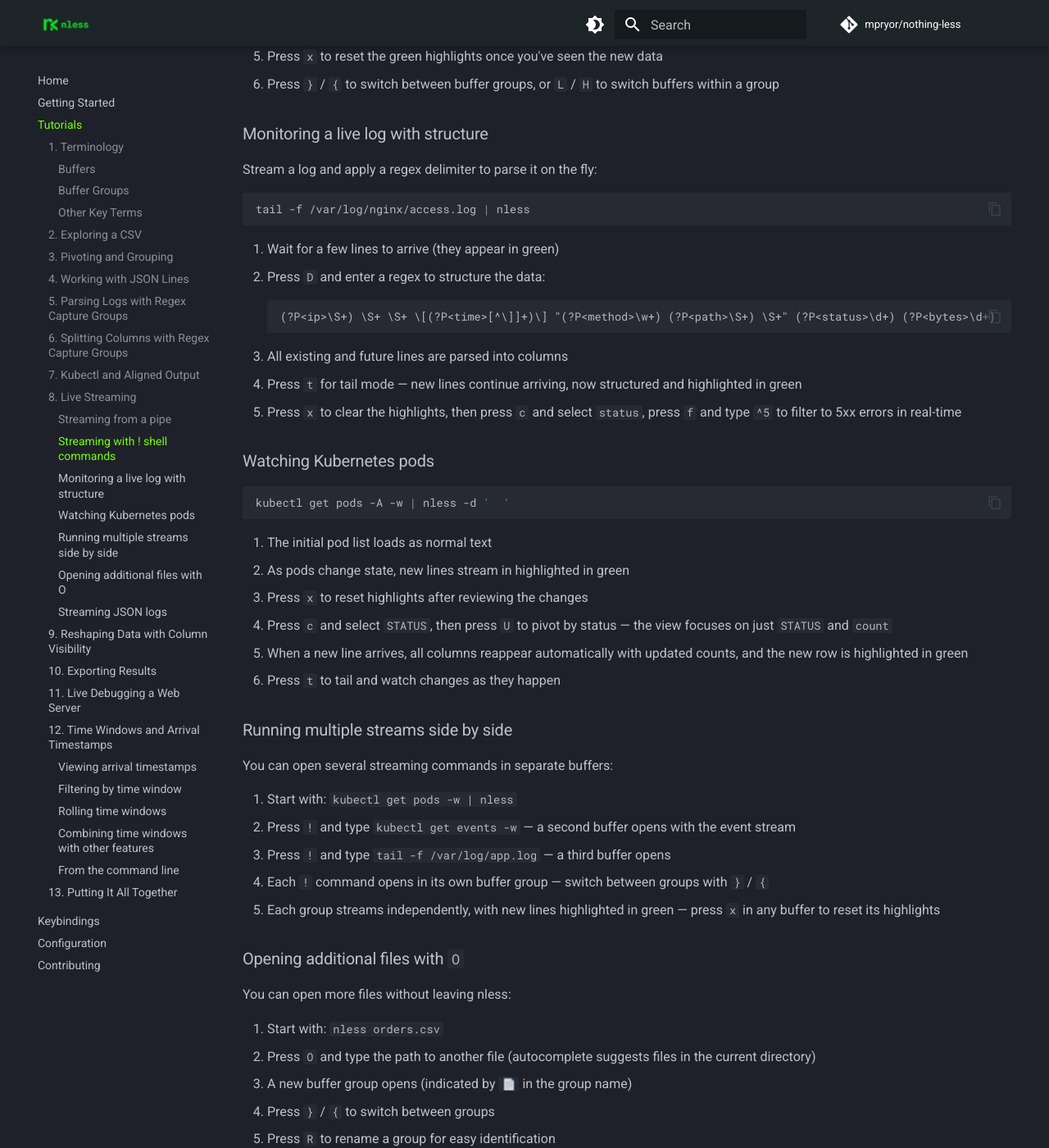
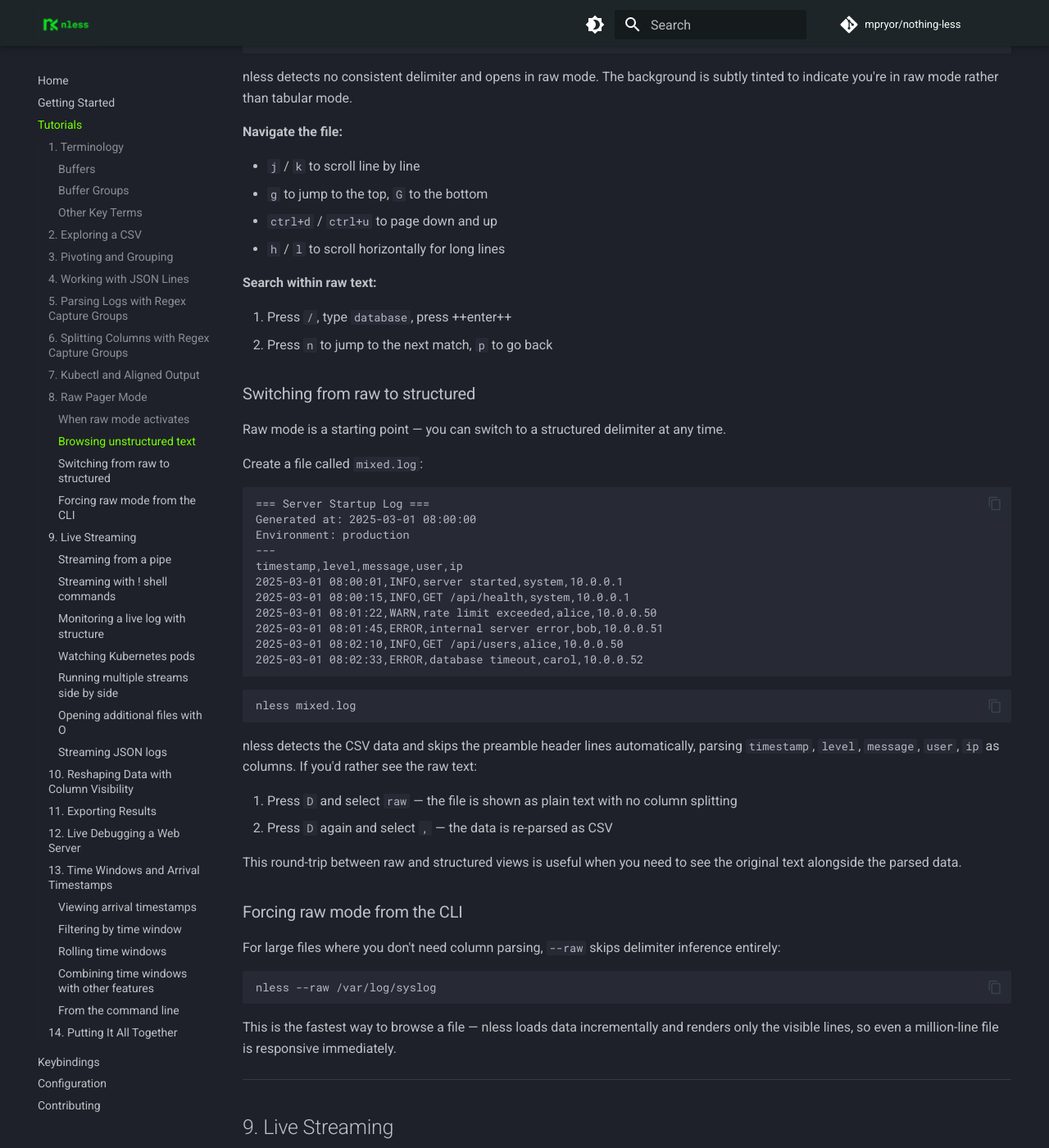
Before and after one commit to mpryor/nothing-less, an MkDocs documentation site: the page built from docs/tutorials.md, in a window 1280 px wide and 1400 px high, scrolled down 8837 px. Shown: the whole window at 82% size. Built offline with MkDocs 1.6.1 and Material for MkDocs 9.7.7, drawn with Linux system fonts in a browser that asks for light colours; comment, search, counter and statistics services are not loaded; some of the changed text lies outside the part shown.

Commit message:
docs: add raw pager mode tutorial and update docs for v1.4.0
- Add Tutorial 8: Raw Pager Mode (browsing unstructured text, switching
  between raw and structured delimiters, --raw CLI flag)
- Renumber tutorials 9-14, keeping "Putting It All Together" last
- Expand CHANGELOG 1.4.0 with raw pager, incremental loading, header
  detection, JSON flattening, delimiter consistency, and perf improvements
- Add --raw to CLI arguments in getting-started
- Add rawpager.py to CLAUDE.md architecture docs
- Note row_even_bg as raw pager background in configuration docs
- Add raw pager mode to README features list

````diff
--- a/docs/tutorials.md
+++ b/docs/tutorials.md
@@ -337,7 +337,103 @@
 
 ---
 
-## 8. Live Streaming
+## 8. Raw Pager Mode
+
+When nless can't detect a delimiter — or when you just want to browse a file as plain text — it switches to **raw pager mode**. Raw mode uses a virtual-rendering pager optimized for speed: it handles million-line files without the overhead of column parsing.
+
+### When raw mode activates
+
+Raw mode activates automatically when:
+
+- The input has no consistent delimiter (e.g. source code, config files, free-form logs)
+- You explicitly pass `--raw` on the command line
+
+You can also switch any buffer to raw mode (and back) with `D`.
+
+### Browsing unstructured text
+
+Create a file called `app.conf`:
+
+```
+# Application configuration
+[server]
+host = 0.0.0.0
+port = 8080
+workers = 4
+
+[database]
+url = postgresql://localhost:5432/mydb
+pool_size = 10
+timeout = 30
+
+[logging]
+level = INFO
+format = %(asctime)s %(levelname)s %(message)s
+file = /var/log/app.log
+```
+
+```bash
+nless app.conf
+```
+
+nless detects no consistent delimiter and opens in raw mode. The background is subtly tinted to indicate you're in raw mode rather than tabular mode.
+
+**Navigate the file:**
+
+- `j` / `k` to scroll line by line
+- `g` to jump to the top, `G` to the bottom
+- `ctrl+d` / `ctrl+u` to page down and up
+- `h` / `l` to scroll horizontally for long lines
+
+**Search within raw text:**
+
+1. Press `/`, type `database`, press ++enter++
+2. Press `n` to jump to the next match, `p` to go back
+
+### Switching from raw to structured
+
+Raw mode is a starting point — you can switch to a structured delimiter at any time.
+
+Create a file called `mixed.log`:
+
+```
+=== Server Startup Log ===
+Generated at: 2025-03-01 08:00:00
+Environment: production
+---
+timestamp,level,message,user,ip
+2025-03-01 08:00:01,INFO,server started,system,10.0.0.1
+2025-03-01 08:00:15,INFO,GET /api/health,system,10.0.0.1
+2025-03-01 08:01:22,WARN,rate limit exceeded,alice,10.0.0.50
+2025-03-01 08:01:45,ERROR,internal server error,bob,10.0.0.51
+2025-03-01 08:02:10,INFO,GET /api/users,alice,10.0.0.50
+2025-03-01 08:02:33,ERROR,database timeout,carol,10.0.0.52
+```
+
+```bash
+nless mixed.log
+```
+
+nless detects the CSV data and skips the preamble header lines automatically, parsing `timestamp`, `level`, `message`, `user`, `ip` as columns. If you'd rather see the raw text:
+
+1. Press `D` and select `raw` — the file is shown as plain text with no column splitting
+2. Press `D` again and select `,` — the data is re-parsed as CSV
+
+This round-trip between raw and structured views is useful when you need to see the original text alongside the parsed data.
+
+### Forcing raw mode from the CLI
+
+For large files where you don't need column parsing, `--raw` skips delimiter inference entirely:
+
+```bash
+nless --raw /var/log/syslog
+```
+
+This is the fastest way to browse a file — nless loads data incrementally and renders only the visible lines, so even a million-line file is responsive immediately.
+
+---
+
+## 9. Live Streaming
 
 nless can ingest data in real-time from pipes and shell commands. As new lines arrive, they are **highlighted in green** so you can instantly distinguish fresh data from what was already on screen. Once you've reviewed the new data, press `x` to clear the green highlights and reset everything to normal.
 
@@ -442,7 +538,7 @@
 
 ---
 
-## 9. Reshaping Data with Column Visibility
+## 10. Reshaping Data with Column Visibility
 
 Create a file called `employees.csv`:
 
@@ -604,7 +700,7 @@
 
 ---
 
-## 13. Putting It All Together
+## 14. Putting It All Together
 
 This tutorial ties together regex parsing, filtering, pivoting, unparsed log handling, and export into a single investigation workflow. Create a file called `app.log`:
 
````
Also changed, not shown: other parts of docs/tutorials.md (+3 -3 lines), CHANGELOG.md (+13 -1 lines), CLAUDE.md (+2 -1 lines), README.md (+1 -0 lines), docs/configuration.md (+1 -1 lines), docs/getting-started.md (+7 -0 lines).
